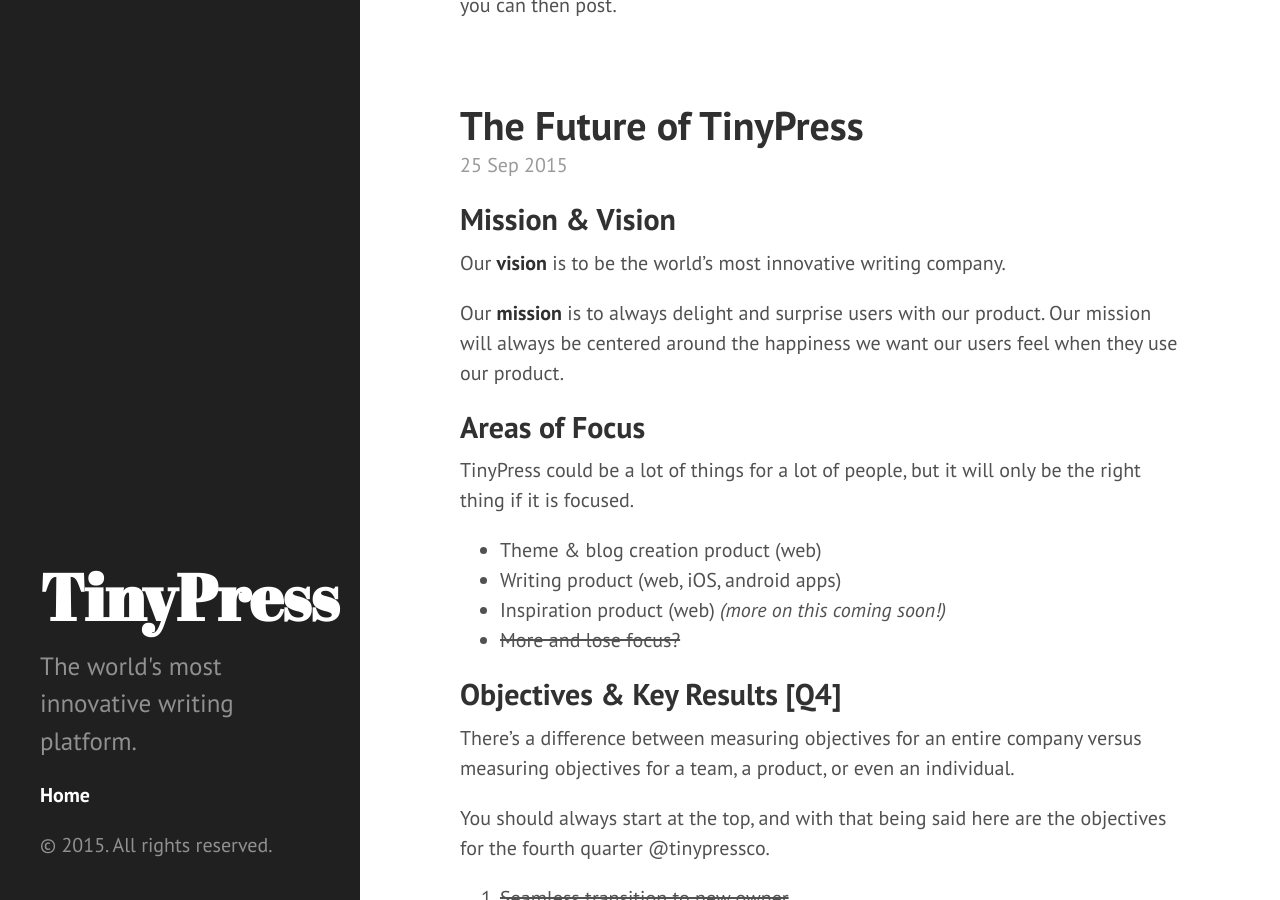
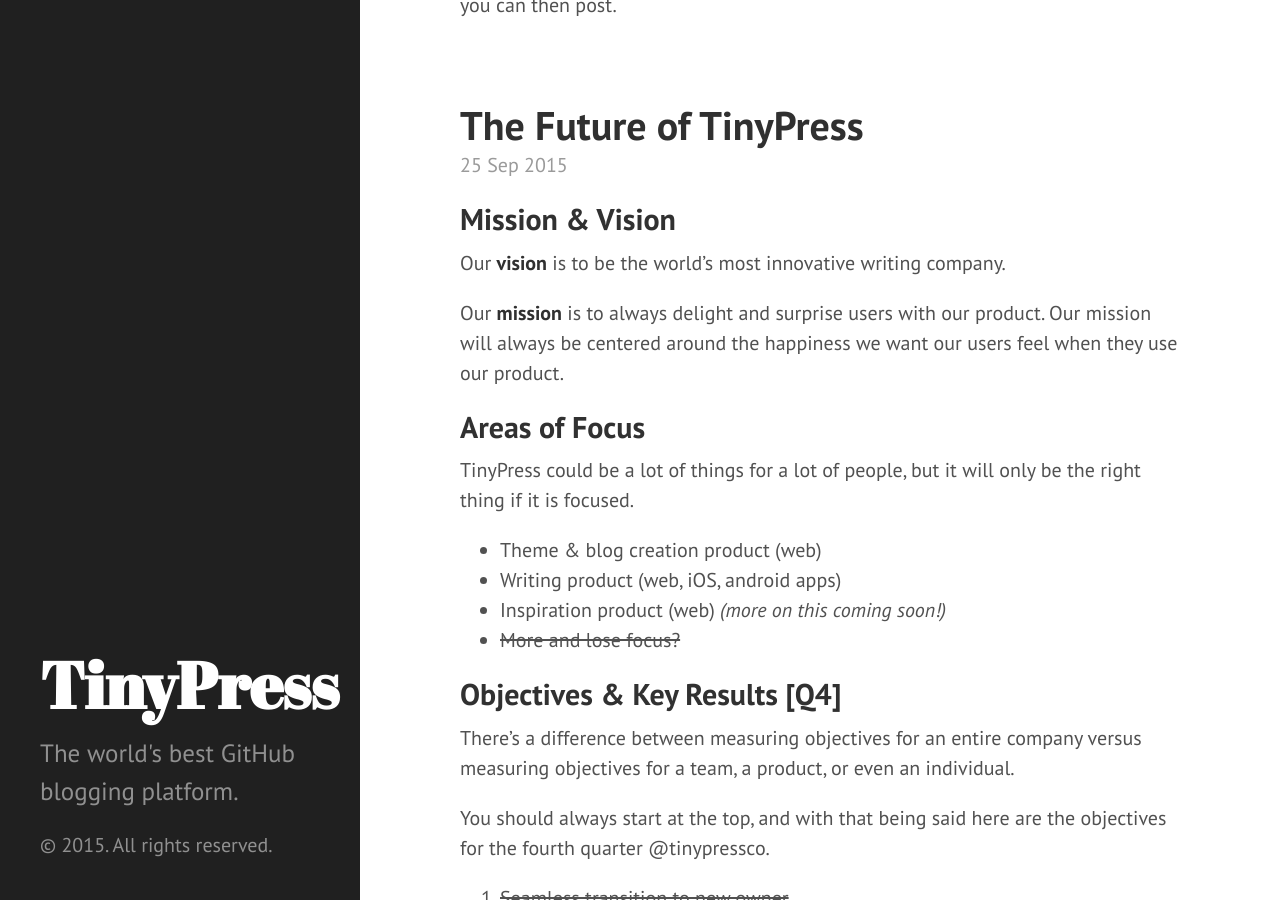
Before and after one commit to fugabi/tinypressco.github.io, a Jekyll site: the page built from index.html, in a window 1280 px wide and 900 px high, scrolled down 310 px. Built offline with Jekyll 4.4.1, drawn with Linux system fonts in a browser that asks for light colours; the list of posts is cut into pages by our own code.

Commit message:
Update sidebar

```diff
--- a/_config.yml
+++ b/_config.yml
@@ -4,5 +4,5 @@ markdown: kramdown
 url: http://tinypressco.github.io
 title: TinyPress
 tagline: TinyPress
-description: The world's most innovative writing platform.
+description: The world's best GitHub blogging platform.
 paginate: 5
--- a/_includes/sidebar.html
+++ b/_includes/sidebar.html
@@ -6,10 +6,6 @@
     </div>
 
     <ul class="sidebar-nav">
-      <li class="sidebar-nav-item{% if page.title == "Home" %} active{% endif %}">
-        <a href="/">Home</a>
-      </li>
-
       {% comment %}
         The code below dynamically generates a sidebar nav of pages with
         `layout: page` in the front-matter. See readme for usage.
```
